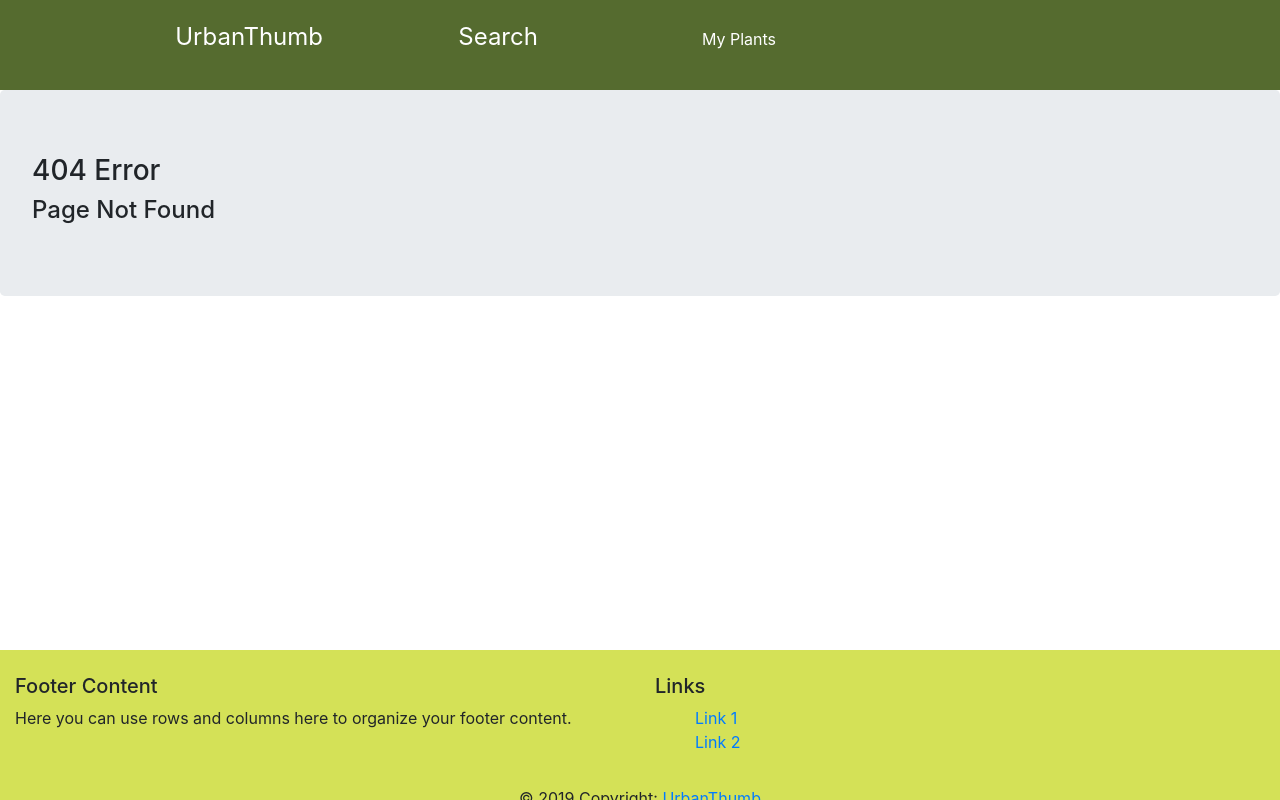
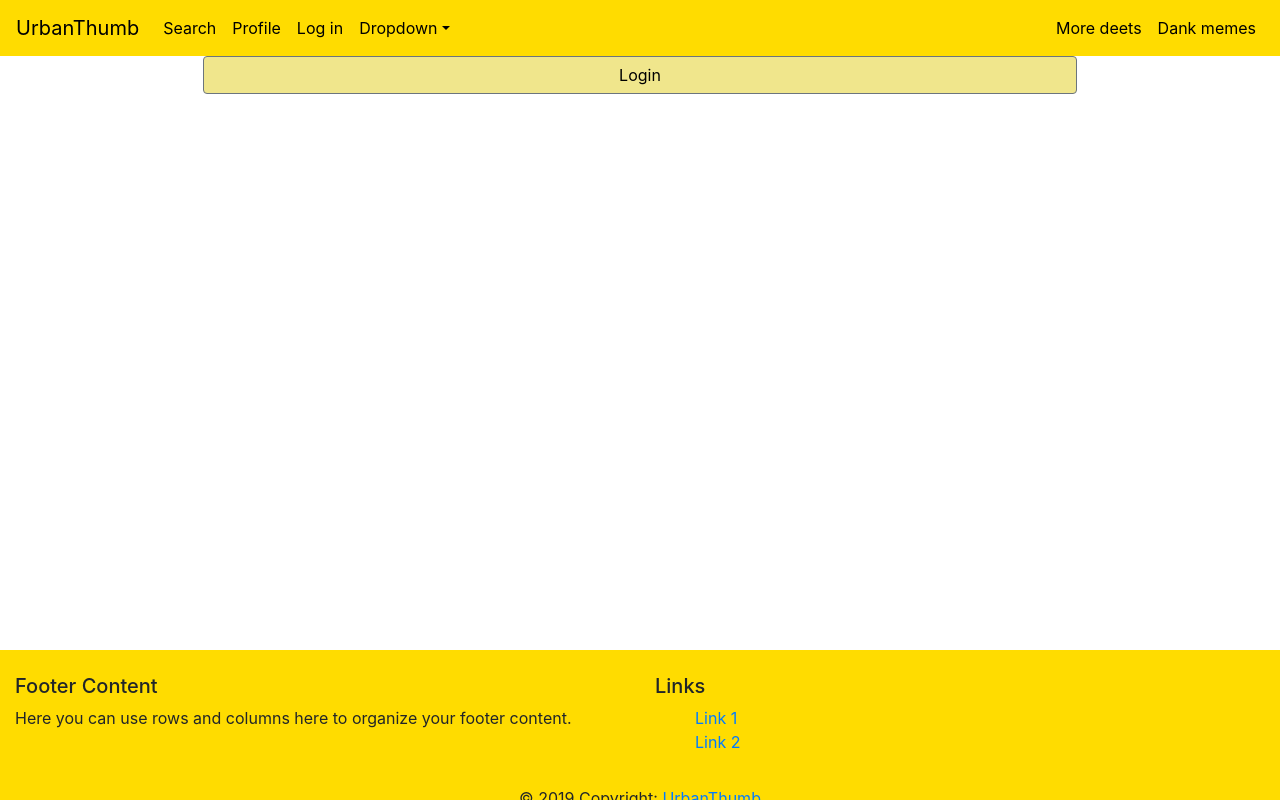
Before and after one commit to tomajohnson21/urbanthumb, a React (Create React App) app in the folder client/: page /login in a window 1280 px wide. Before the commit this address had no page. Built offline with nearby package versions, Linux system fonts and the light colour scheme.

Commit message:
bootstrapped Nav and added dropdown

```diff
--- a/client/src/App.js
+++ b/client/src/App.js
@@ -2,9 +2,10 @@ import React from 'react';
 import { BrowserRouter as Router, Route, Switch } from "react-router-dom";
 import Search from './pages/Search';
 import NoMatch from './pages/NoMatch';
-import Nav from './components/Nav';
+import TopNav from './components/Nav';
 import Home from '../src/pages/Home';
 import FooterPage from './components/Footer/index';
+import LoginModal from './components/LoginModal';
 
 class App extends React.Component {
 
@@ -19,10 +20,11 @@ class App extends React.Component {
       <div>
         <Router>
           <div>
-            <Nav />
+            <TopNav />
             <Switch>
               <Route exact path="/" component={Home} />
               <Route exact path="/search" component={Search}/>
+              <Route exact path="/login" component={LoginModal}/>
               <Route component={NoMatch} />
             </Switch>
           </div>
--- a/client/src/components/Carousel/index.js
+++ b/client/src/components/Carousel/index.js
@@ -30,6 +30,7 @@ class ControlledCarousel extends React.Component {
 
       return (
         <Carousel
+          className='col-12'
           activeIndex={index}
           direction={direction}
           onSelect={this.handleSelect}
--- a/client/src/components/Footer/style.css
+++ b/client/src/components/Footer/style.css
@@ -2,7 +2,7 @@
     bottom: 0;
 
     position: fixed;
-    background-color:#d4e157;
+    background-color:#FFDC00;
     width:100%;
     max-height: 150px;
 }
--- a/client/src/components/LoginModal/index.js
+++ b/client/src/components/LoginModal/index.js
@@ -1,5 +1,6 @@
 import React from 'react';
 import { Button, Modal, ModalHeader, ModalBody, ModalFooter } from 'reactstrap';
+import "./style.css";
 
 export default class LoginModal extends React.Component {
   constructor(props) {
@@ -37,7 +38,6 @@ export default class LoginModal extends React.Component {
     return (
 
         <div>
-        <Button color="success" onClick={this.toggle}>Login</Button>
         <Modal isOpen={this.state.modal}>
         <form onSubmit={this.handleSubmit}>
           <ModalHeader>Login</ModalHeader>
@@ -67,6 +67,10 @@ export default class LoginModal extends React.Component {
           </ModalFooter>
           </form>
         </Modal>
+        <div className="row buttonRow">
+        <div className="col-2"></div>
+        <Button className='loginButton col-8' onClick={this.toggle}>Login</Button>
+        </div>
         </div>
 
     );
--- a/client/src/components/LoginModal/style.css
+++ b/client/src/components/LoginModal/style.css
@@ -0,0 +1,11 @@
+.loginButton {
+    background-color:khaki;
+    color: black;
+    text-align: center;
+    align: center;
+}
+
+.buttonRow {
+    bottom: 0;
+    clear: both;
+}
--- a/client/src/components/Nav/index.js
+++ b/client/src/components/Nav/index.js
@@ -1,22 +1,38 @@
 import React from "react";
+import Navbar from 'react-bootstrap/Navbar';
+import Nav from 'react-bootstrap/Nav';
+import NavDropdown from 'react-bootstrap/NavDropdown';
 import './style.css';
 
-function Nav() {
+function TopNav() {
 
     return (
-    <nav className="navbar navbar-expand-lg navbar-dark">
 
-        <ul>
-            <li>
-                <a className="navbar-brand" href="/">
-                    UrbanThumb
-                </a>
-            </li>
-          <a href="/search">Search</a>
-          <li>My Plants</li>
-      </ul>
-    </nav>
+        <Navbar collapseOnSelect expand="lg" bg="dark" variant="dark" className='navbar'>
+            <Navbar.Brand href="/">UrbanThumb</Navbar.Brand>
+            <Navbar.Toggle aria-controls="responsive-navbar-nav" />
+            <Navbar.Collapse id="responsive-navbar-nav">
+                <Nav className="mr-auto">
+                    <Nav.Link href="/search">Search</Nav.Link>
+                    <Nav.Link href="/profile">Profile</Nav.Link>
+                    <Nav.Link href="/login">Log in</Nav.Link>
+                    <NavDropdown title="Dropdown" id="collasible-nav-dropdown">
+                        <NavDropdown.Item href="#action/3.1">My Plants</NavDropdown.Item>
+                        <NavDropdown.Item href="#action/3.2">Photo ID</NavDropdown.Item>
+                        <NavDropdown.Item href="#action/3.3">Something</NavDropdown.Item>
+                        <NavDropdown.Divider />
+                        <NavDropdown.Item href="#action/3.4">Log out</NavDropdown.Item>
+                    </NavDropdown>
+                </Nav>
+                <Nav>
+                    <Nav.Link href="#deets">More deets</Nav.Link>
+                    <Nav.Link eventKey={2} href="#memes">
+                        Dank memes
+                    </Nav.Link>
+                </Nav>
+            </Navbar.Collapse>
+        </Navbar>
     );
 }
 
-export default Nav;
+export default TopNav;
--- a/client/src/components/Nav/style.css
+++ b/client/src/components/Nav/style.css
@@ -1,27 +1,15 @@
 .navbar {
+    background:#FFDC00;
+    background-color: #FFDC00!important;
+    color:black;
 
-    background: darkolivegreen;
-    height: 90px;
-    min-height: 70px;
-    width: 100%;
-    color: #ffffff;
-    box-shadow: 14px, 20px, 10px, 0, black;
 }
-.navbar ul{
-
-    width: 100%
+nav {
+    background: #FFDC00;
 }
-.navbar li {
-
-    display: inline-block;
-    padding: 26px 0px;
-    width: 33.3%;
-    text-align: center;
+.nav-link {
+    color:black!important;
 }
-
-.navbar a {
-
-    color: white;
-    font-size: 1.5em;
-    font-style: bold;
+.navbar-brand {
+    color:black!important;
 }
```
